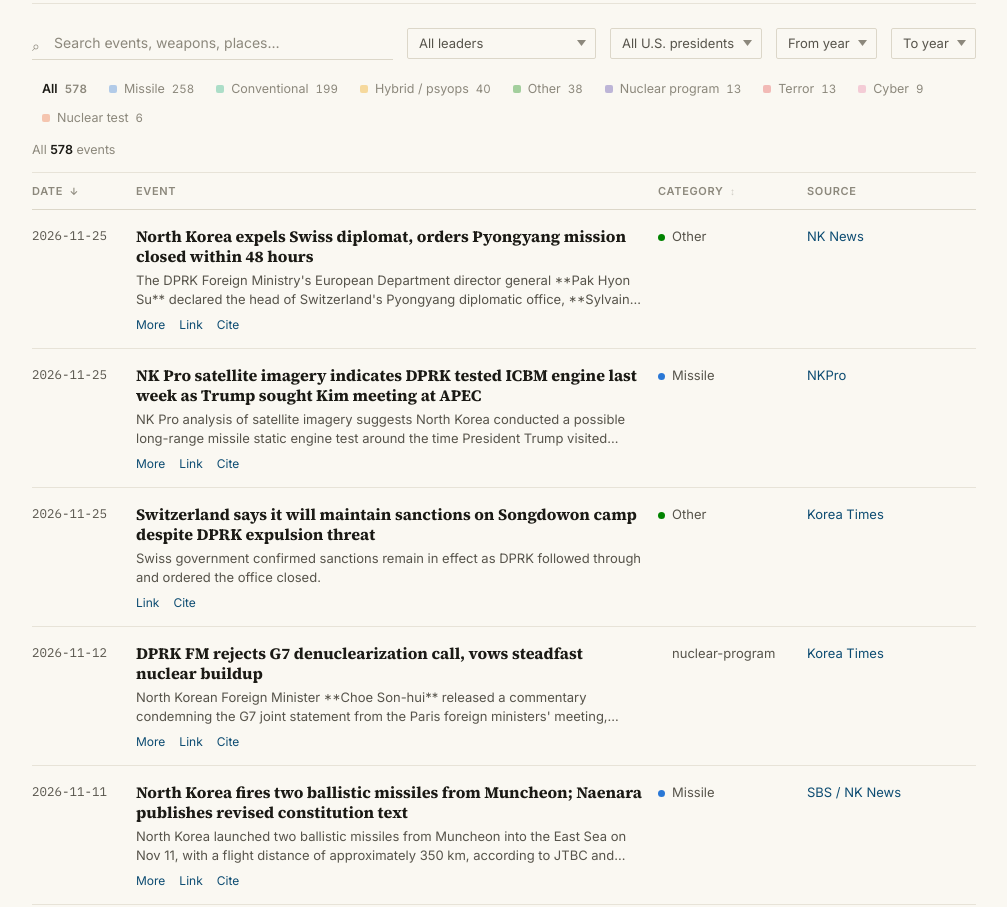
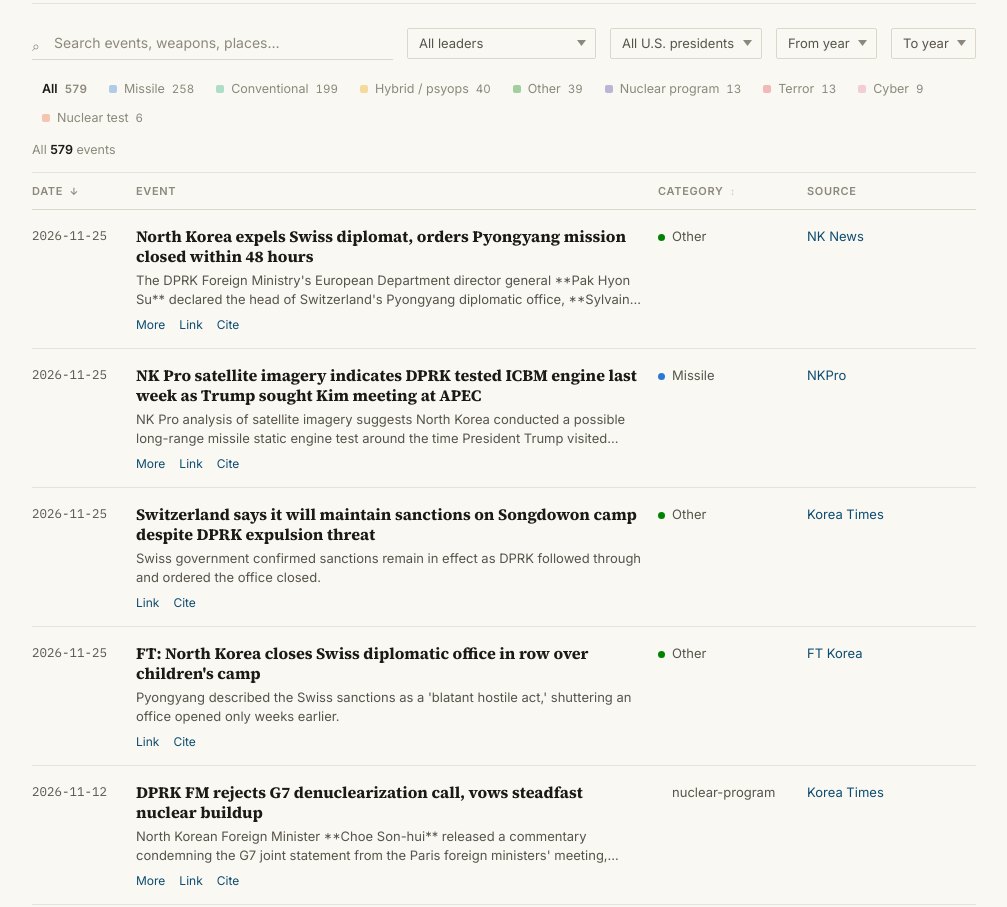
Before and after one commit to andysaulim/North-Korean-Provocations-since-1958, a plain HTML site: page index.html in a window 1280 px wide. Shown: the part 815-1722 px from the top of the page, without its empty margins (136-1143 px from the left). Drawn offline with Linux system fonts and the light colour scheme; no server answers.

Commit message:
Auto-add: FT: North Korea closes Swiss diplomatic office in row over c [Korea Daily Brief]

```diff
--- a/index.html
+++ b/index.html
@@ -1275,6 +1275,18 @@ const RECORDS = [
     "url": "https://www.koreatimes.co.kr/foreignaffairs/northkorea/20261125/north-korea-to-consider-shutting-down-swiss-diplomatic-office-in-pyongyang-kcna-says?utm_source=rss",
     "leader": "kim-jong-un"
 }
+,
+    {
+    "date": "2026-11-25",
+    "cat": "other",
+    "event": "FT: North Korea closes Swiss diplomatic office in row over children's camp",
+    "desc": "Pyongyang described the Swiss sanctions as a 'blatant hostile act,' shuttering an office opened only weeks earlier.",
+    "sev": 2,
+    "source": "FT Korea",
+    "sourceType": "digest",
+    "url": "https://www.ft.com/content/5b320dc9-ff58-4036-9f84-b4cb66cf9556?syn-25a6b1a6=1",
+    "leader": "kim-jong-un"
+}
 ];
 
 /* ===== CATEGORY / ERA META ===== */
```
